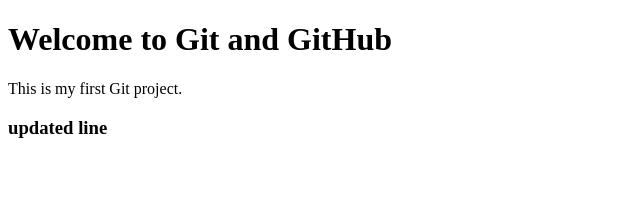
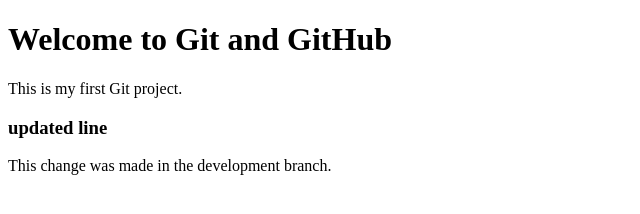
Before and after one commit to pavanihypertestinc/Git-Basics, a plain HTML site: page index.html in a window 1280 px wide. Shown: the whole page, without its empty margins (0-640 px from the left). Drawn offline with Linux system fonts and the light colour scheme.

Commit message:
updated <p> tag in html page

```diff
--- a/index.html
+++ b/index.html
@@ -12,5 +12,8 @@
 
     <h3>updated line</h3>
 
+    <p>This change was made in the development branch.</p>
+
+
 </body>
 </html>
```
